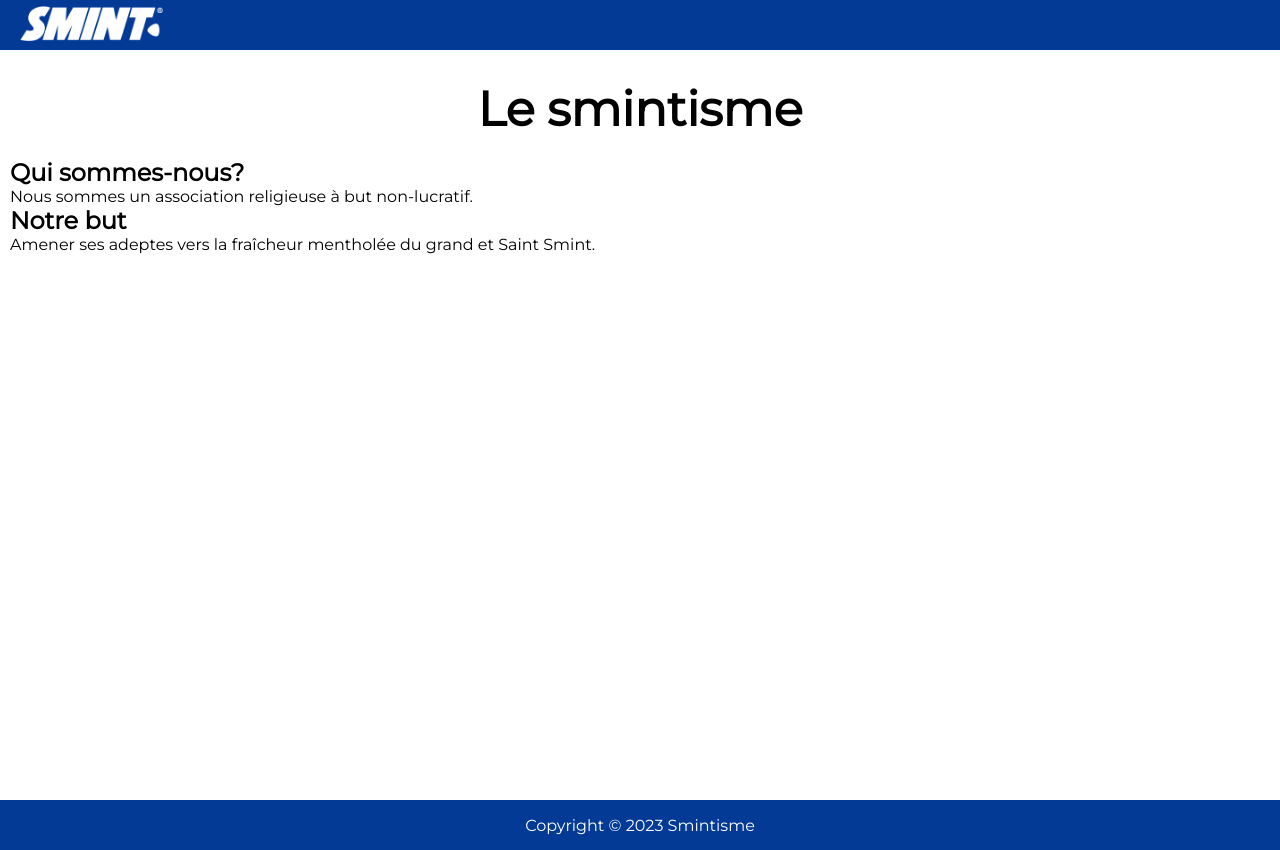
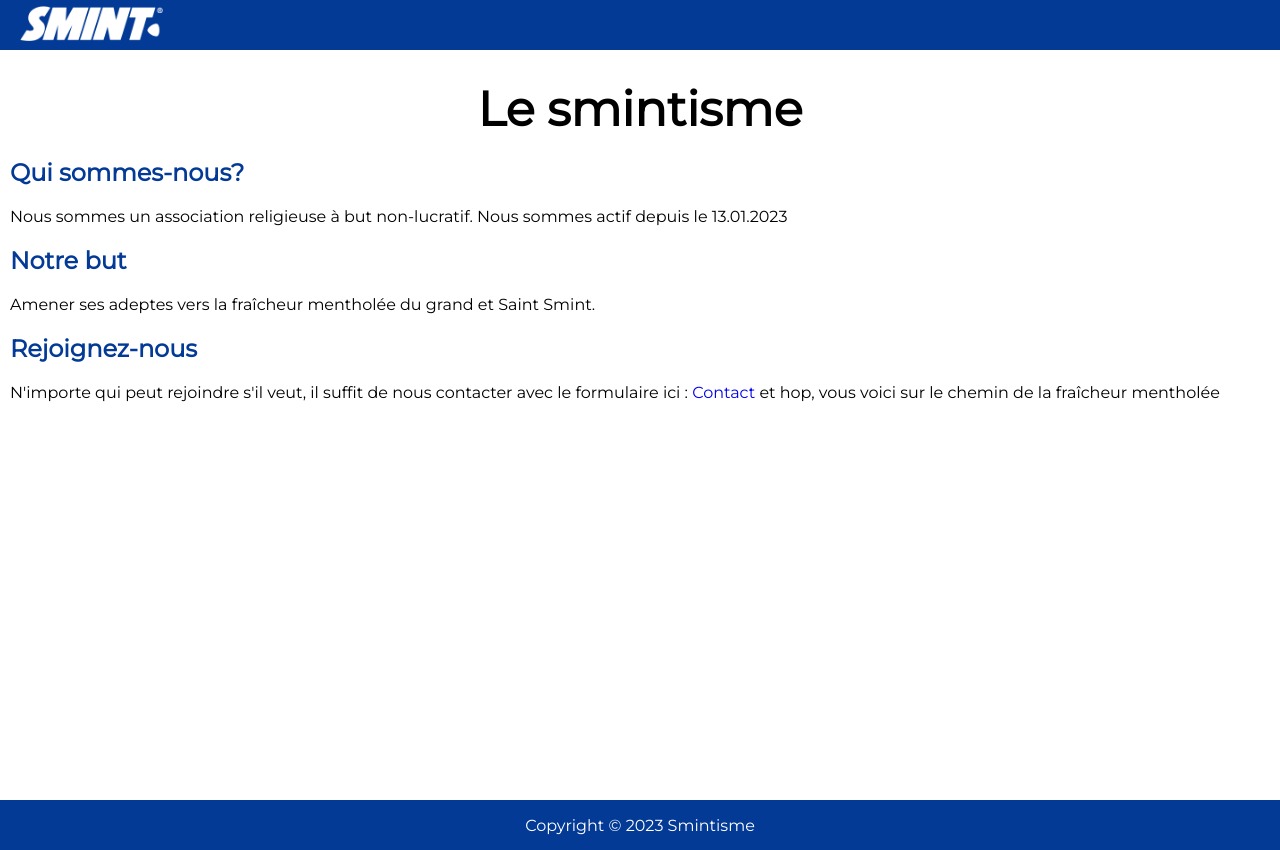
Before and after one commit to boustifaille/smintisme, a SvelteKit app: page /nous in a window 1280 px wide. Built offline with nearby package versions, Linux system fonts and the light colour scheme; some icons are missing.

Commit message:
changer la date de début

```diff
--- a/src/routes/histoire/+page.svelte
+++ b/src/routes/histoire/+page.svelte
@@ -1,7 +1,7 @@
 <script>
     const histoire = [
         {
-            date: "09 avr. 23",
+            date: "13 jan. 23",
             description : "Création du smintisme"
         },
         {
@@ -25,6 +25,8 @@
 {/each}
 
 </div>
+
+
 
 <style>
 
--- a/src/routes/nous/+page.svelte
+++ b/src/routes/nous/+page.svelte
@@ -1,8 +1,18 @@
 <h1>Le smintisme</h1>
 
 <h2>Qui sommes-nous?</h2>
-<p>Nous sommes un association religieuse à but non-lucratif.</p>
+<p>Nous sommes un association religieuse à but non-lucratif. Nous sommes actif depuis le 13.01.2023</p>
 
 
 <h2>Notre but</h2>
 <p>Amener ses adeptes vers la fraîcheur mentholée du grand et Saint Smint.</p>
+
+<h2>Rejoignez-nous</h2>
+<p>N'importe qui peut rejoindre s'il veut, il suffit de nous contacter avec le formulaire ici : <a href="/contact">Contact</a> et hop, vous voici sur le chemin de la fraîcheur mentholée</p>
+
+<style>
+    h2 {
+        margin: 20px 0;
+        color: var(--dark-blue);
+    }
+</style>
```
